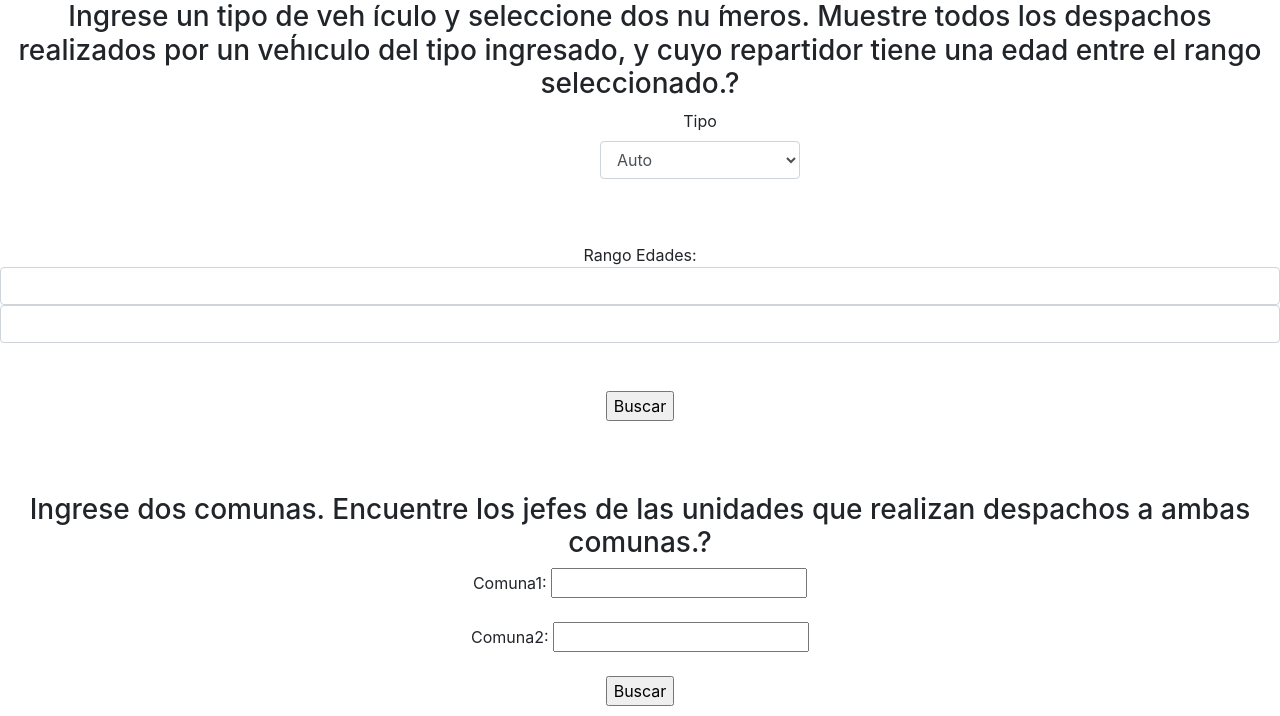
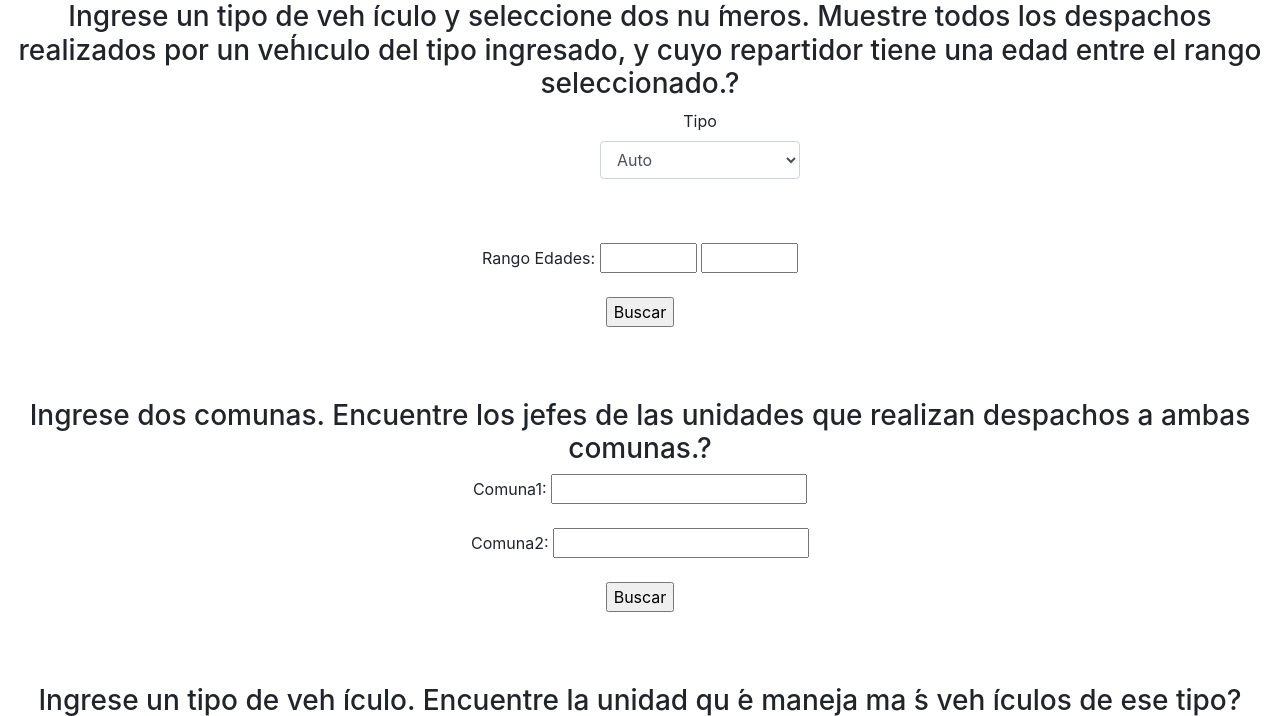
Before and after one commit to sebalepe/Base_datos, a PHP site: page / in a window 1280 px wide. Shown: the part 828-1544 px from the top of the page. Run offline with PHP 8.4, Linux system fonts and the light colour scheme.

Commit message:
formcontrol out

```diff
--- a/Sites/index.php
+++ b/Sites/index.php
@@ -71,8 +71,8 @@
     </div>
     <br/><br/>
     Rango Edades:
-    <input class="form-control" type="number" name="edad1" min="18" max="100">
-    <input class="form-control" type="number" name="edad2" min="18" max="100">
+    <input type="number" name="edad1" min="18" max="100">
+    <input type="number" name="edad2" min="18" max="100">
     <br/><br/>
     <input type="submit" value="Buscar">
   </form>
```
